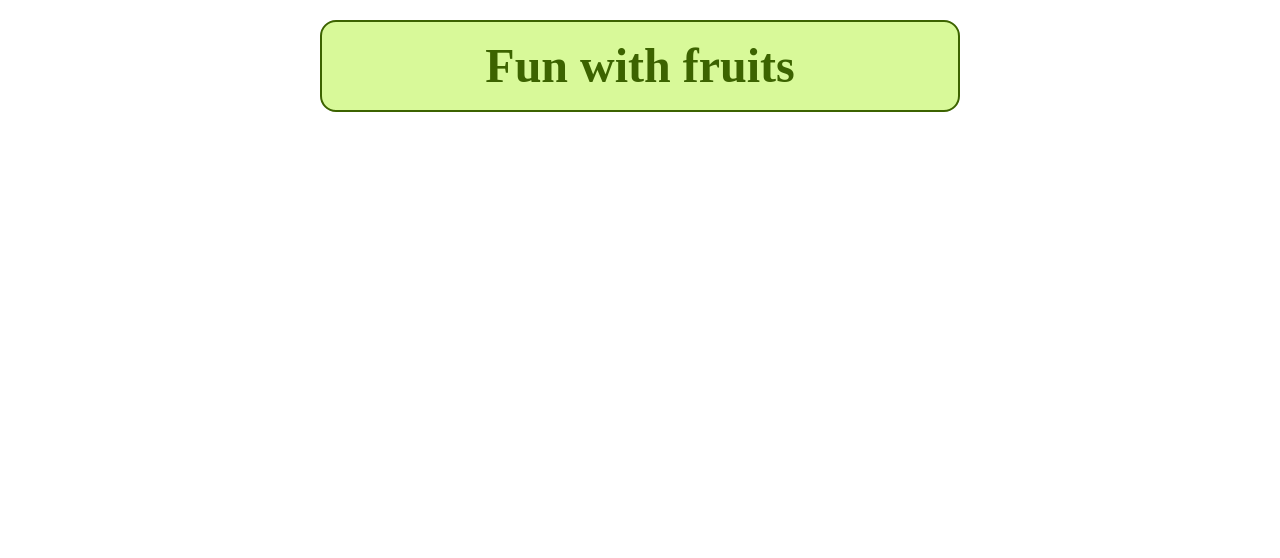
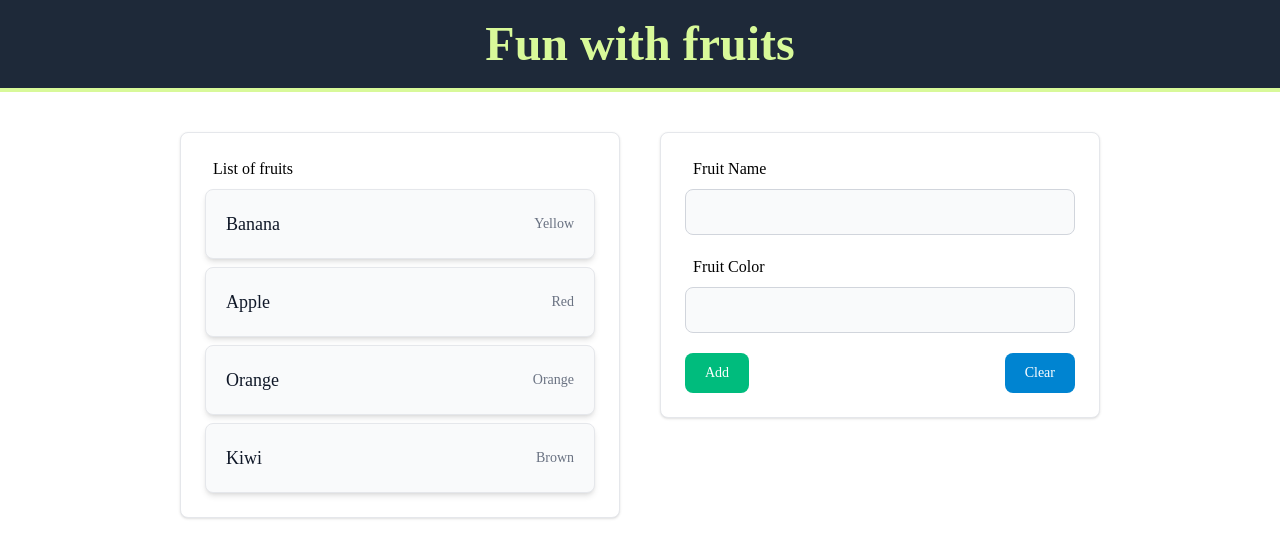
Before and after one commit to roberfi/fun-with-fruits, a Vue app in the folder frontend/: page / in a window 1280 px wide. Shown: the top 558 px of the page. Built offline with nearby package versions, Linux system fonts and the light colour scheme.

Commit message:
Implement FruitsContainer component

```diff
--- a/frontend/src/App.vue
+++ b/frontend/src/App.vue
@@ -1,7 +1,10 @@
+<script setup>
+import FruitsContainer from './components/FruitsContainer.vue'
+</script>
+
 <template>
-  <h1
-    class="text-5xl text-center my-5 py-5 mx-auto w-1/2 max-lg:w-9/10 bg-lime-200 text-lime-800 font-bold rounded-2xl border-2 border-lime-800"
-  >
-    Fun with fruits
-  </h1>
+  <nav>
+    <h1 class="text-center">Fun with fruits</h1>
+  </nav>
+  <FruitsContainer></FruitsContainer>
 </template>
--- a/frontend/src/assets/main.css
+++ b/frontend/src/assets/main.css
@@ -1,2 +1,78 @@
 @import 'tailwindcss';
 @import '@fontsource/nunito';
+
+@layer base {
+  nav {
+    @apply sticky top-0 px-10 py-5 text-lime-200 bg-gray-800 border-b-4 border-lime-200;
+  }
+
+  h1 {
+    @apply font-bold text-3xl md:text-5xl;
+  }
+}
+
+@layer components {
+  .card {
+    @apply p-6 mx-5 bg-white border border-gray-200 rounded-lg shadow-sm;
+  }
+
+  .fwf-label {
+    @apply block mb-2 ms-2;
+  }
+
+  .fwf-form-input {
+    @apply bg-gray-50 border border-gray-300 rounded-lg block w-full p-2.5;
+
+    @variant disabled {
+      @apply bg-gray-200 text-gray-700;
+    }
+  }
+
+  .fwf-btn {
+    @apply cursor-pointer text-white font-medium rounded-lg text-sm w-auto px-5 py-2.5 text-center;
+  }
+
+  .fwf-btn-send {
+    @apply bg-emerald-500;
+
+    @variant hover {
+      @apply bg-emerald-700;
+    }
+  }
+
+  .fwf-btn-update {
+    @apply bg-amber-500;
+
+    @variant hover {
+      @apply bg-amber-700;
+    }
+  }
+
+  .fwf-btn-delete {
+    @apply bg-red-700;
+
+    @variant hover {
+      @apply bg-red-900;
+    }
+  }
+
+  .fwf-btn-clear {
+    @apply bg-sky-600;
+
+    @variant hover {
+      @apply bg-sky-800;
+    }
+  }
+
+  .fwf-list-item {
+    @apply bg-gray-50 p-5 rounded-lg shadow-md cursor-pointer border-1 border-gray-200;
+
+    @variant hover {
+      @apply bg-gray-300;
+    }
+  }
+
+  .fwf-active-list-item {
+    @apply border-gray-400 bg-gray-200;
+  }
+}
--- /dev/null
+++ b/frontend/src/components/FruitsContainer.vue
@@ -0,0 +1,33 @@
+<script setup>
+import ApiForm from './fruits_content/ApiForm.vue'
+import FruitsList from './fruits_content/FruitsList.vue'
+</script>
+
+<template>
+  <div class="xl:w-3/4 mx-auto grid grid-cols-1 lg:grid-cols-2 max-lg:gap-10 pt-10">
+    <FruitsList
+      :selectedFruit="selectedFruit"
+      @updateSelectedFruit="updateSelectedFruit"
+    ></FruitsList>
+    <ApiForm :selectedFruit="selectedFruit" @clearSelectedFruit="clearSelectedFruit"></ApiForm>
+  </div>
+</template>
+
+<script>
+export default {
+  name: 'FruitsContainer',
+  data() {
+    return {
+      selectedFruit: null,
+    }
+  },
+  methods: {
+    updateSelectedFruit(selectedFruit) {
+      this.selectedFruit = selectedFruit
+    },
+    clearSelectedFruit() {
+      this.selectedFruit = null
+    },
+  },
+}
+</script>
--- /dev/null
+++ b/frontend/src/components/fruits_content/ApiForm.vue
@@ -0,0 +1,86 @@
+<template>
+  <div>
+    <div class="card">
+      <div class="mb-5">
+        <label for="fruit_name" class="fwf-label">Fruit Name</label>
+        <input
+          id="fruit_name"
+          v-model="fruit_name"
+          class="fwf-form-input"
+          :disabled="fruit_id !== null"
+        />
+      </div>
+      <div class="mb-5">
+        <label for="fruit_color" class="fwf-label">Fruit Color</label>
+        <input id="fruit_color" v-model="fruit_color" class="fwf-form-input" />
+      </div>
+      <div class="flex gap-2">
+        <button @click="saveButtonMethod" class="fwf-btn" :class="saveButtonClass">
+          {{ saveButtonText }}
+        </button>
+        <button v-if="fruit_id !== null" @click="deleteFruit" class="fwf-btn fwf-btn-delete">
+          Delete
+        </button>
+        <button @click="clearForm" class="fwf-btn fwf-btn-clear ms-auto">Clear</button>
+      </div>
+    </div>
+  </div>
+</template>
+
+<script>
+export default {
+  name: 'ApiForm',
+  props: ['selectedFruit'],
+  data() {
+    return {
+      fruit_id: null,
+      fruit_name: '',
+      fruit_color: '',
+    }
+  },
+  methods: {
+    addFruit() {
+      // To replace by post request
+      console.log(`Add ${this.fruit_name} (${this.fruit_color})`)
+      this.clearForm()
+    },
+    updateFruit() {
+      // To replace by put request
+      console.log(`Update ${this.fruit_name}: ${this.selectedFruit.color} -> ${this.fruit_color}`)
+      this.clearForm()
+    },
+    deleteFruit() {
+      // To replace by delete request
+      console.log(`Delete ${this.fruit_name}`)
+      this.clearForm()
+    },
+    clearForm() {
+      this.$emit('clearSelectedFruit')
+    },
+  },
+  computed: {
+    saveButtonText() {
+      return this.fruit_id !== null ? 'Update' : 'Add'
+    },
+    saveButtonMethod() {
+      return this.fruit_id !== null ? this.updateFruit : this.addFruit
+    },
+    saveButtonClass() {
+      return this.fruit_id !== null ? 'fwf-btn-update' : 'fwf-btn-send'
+    },
+  },
+  watch: {
+    selectedFruit: function (selectedFruit) {
+      if (selectedFruit) {
+        this.fruit_id = selectedFruit.id
+        this.fruit_name = selectedFruit.name
+        this.fruit_color = selectedFruit.color
+      } else {
+        this.fruit_id = null
+        this.fruit_name = ''
+        this.fruit_color = ''
+      }
+    },
+  },
+}
+</script>
--- /dev/null
+++ b/frontend/src/components/fruits_content/FruitsList.vue
@@ -0,0 +1,65 @@
+<template>
+  <div>
+    <div class="card">
+      <h3 class="fwf-label">List of fruits</h3>
+      <div class="grid grid-cols-1 gap-2 h-fit">
+        <div
+          v-for="fruit in fruits"
+          :key="fruit.id"
+          class="fwf-list-item"
+          :class="fruit == selectedFruit ? 'fwf-active-list-item' : ''"
+          @click="updateSelectedFruit(fruit)"
+        >
+          <div class="flex justify-between items-center">
+            <h2 class="text-lg font-medium text-gray-900">{{ fruit.name }}</h2>
+            <span class="text-sm font-medium text-gray-500">{{ fruit.color }}</span>
+          </div>
+        </div>
+      </div>
+    </div>
+  </div>
+</template>
+
+<script>
+export default {
+  name: 'FruitsList',
+  props: ['selectedFruit'],
+  data() {
+    return {
+      fruits: [],
+    }
+  },
+  methods: {
+    async fetchFruits() {
+      this.fruits = [
+        {
+          id: 1,
+          name: 'Banana',
+          color: 'Yellow',
+        },
+        {
+          id: 2,
+          name: 'Apple',
+          color: 'Red',
+        },
+        {
+          id: 3,
+          name: 'Orange',
+          color: 'Orange',
+        },
+        {
+          id: 4,
+          name: 'Kiwi',
+          color: 'Brown',
+        },
+      ]
+    },
+    updateSelectedFruit(selectedFruit) {
+      this.$emit('updateSelectedFruit', selectedFruit)
+    },
+  },
+  mounted() {
+    this.fetchFruits()
+  },
+}
+</script>
```
